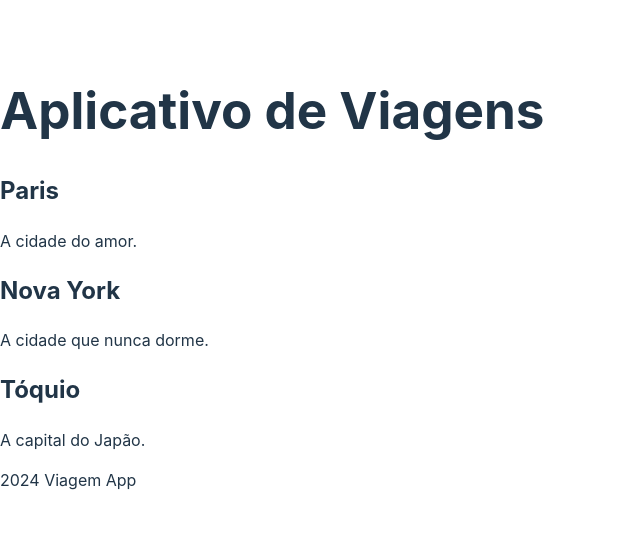
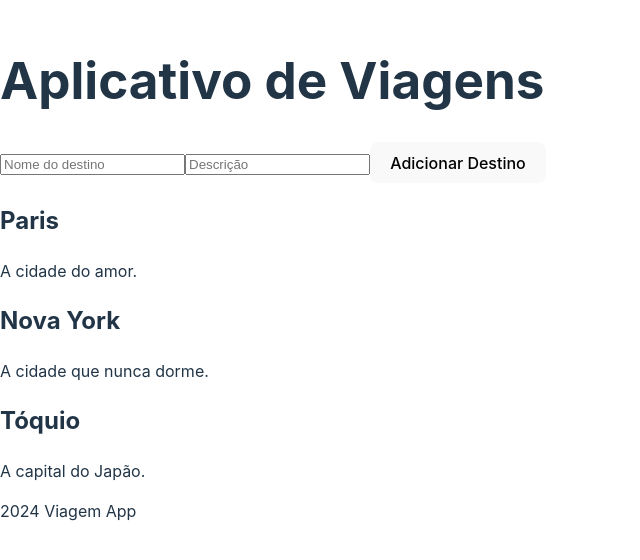
Before and after one commit to AnnaKarinaferreira/viagem2b, a React (Vite) app: page / in a window 1280 px wide. Shown: the part 122-682 px from the top of the page, without its empty margins (0-640 px from the left). Built offline with nearby package versions, Linux system fonts and the light colour scheme.

Commit message:
Adicionando Interatividade

```diff
--- a/src/App.jsx
+++ b/src/App.jsx
@@ -1,19 +1,25 @@
 // App.jsx (modificado)
-import React from 'react';
+import React, { useState } from 'react';
 import Header from './Header';
 import Footer from './Footer';
 import Destino from './Destino';
+import FormDestino from './FormDestino';
 
 function App() {
-  const destinos = [
+  const [destinos, setDestinos] = useState([
     { nome: 'Paris', descricao: 'A cidade do amor.' },
     { nome: 'Nova York', descricao: 'A cidade que nunca dorme.' },
     { nome: 'Tóquio', descricao: 'A capital do Japão.' }
-  ];
+  ]);
+
+  const adicionarDestino = (novoDestino) => {
+    setDestinos([...destinos, novoDestino]);
+  };
 
   return (
     <div className="App">
       <Header />
+      <FormDestino adicionarDestino={adicionarDestino} />
       {destinos.map((destino, index) => (
         <Destino key={index} nome={destino.nome} descricao={destino.descricao} />
       ))}
--- /dev/null
+++ b/src/FormDestino.jsx
@@ -0,0 +1,34 @@
+// FormDestino.jsx
+import React, { useState } from 'react';
+
+const FormDestino = ({ adicionarDestino }) => {
+  const [nome, setNome] = useState('');
+  const [descricao, setDescricao] = useState('');
+
+  const handleSubmit = (e) => {
+    e.preventDefault();
+    adicionarDestino({ nome, descricao });
+    setNome('');
+    setDescricao('');
+  };
+
+  return (
+    <form onSubmit={handleSubmit}>
+      <input
+        type="text"
+        placeholder="Nome do destino"
+        value={nome}
+        onChange={(e) => setNome(e.target.value)}
+      />
+      <input
+        type="text"
+        placeholder="Descrição"
+        value={descricao}
+        onChange={(e) => setDescricao(e.target.value)}
+      />
+      <button type="submit">Adicionar Destino</button>
+    </form>
+  );
+};
+
+export default FormDestino;
```
